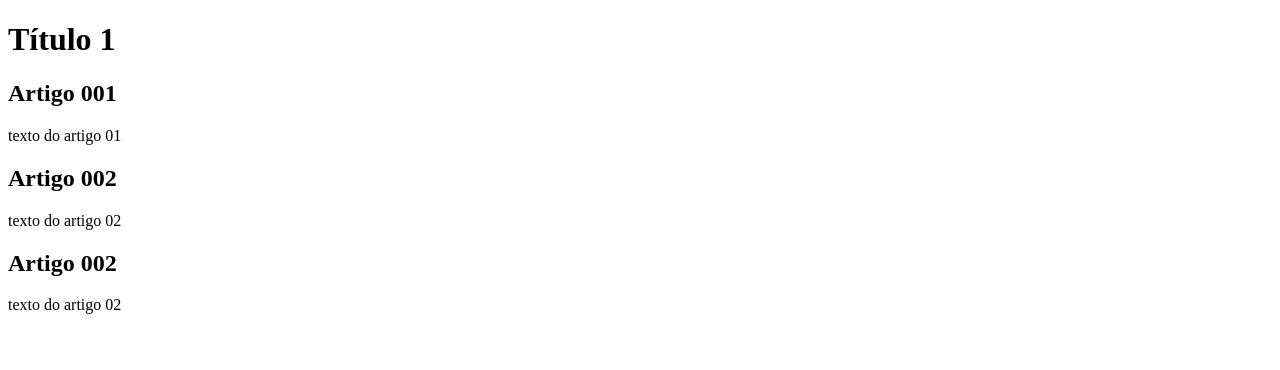
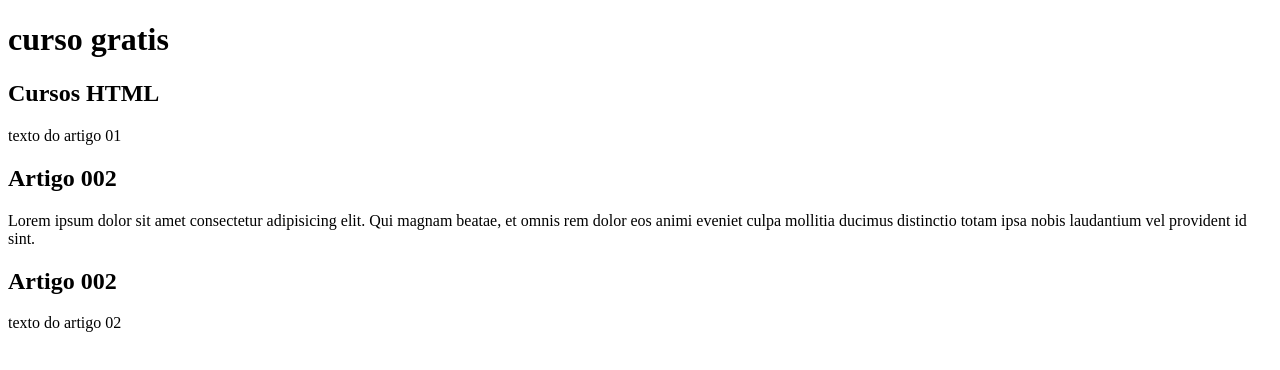
Before and after one commit to ThiagoNPuppo/projeto-site-curso-git, a plain HTML site: page index.html in a window 1280 px wide. Drawn offline with Linux system fonts and the light colour scheme.

Commit message:
inicio do conteudo

```diff
--- a/index.html
+++ b/index.html
@@ -8,15 +8,15 @@
 <body>
     <main>
         <header>
-            <h1>Título 1</h1>
+            <h1>curso gratis</h1>
         </header>
         <article>
-            <h2>Artigo 001</h2>
+            <h2>Cursos HTML</h2>
             <p>texto do artigo 01</p>
         </article>
         <article>
             <h2>Artigo 002</h2>
-            <p>texto do artigo 02</p>
+            <p>Lorem ipsum dolor sit amet consectetur adipisicing elit. Qui magnam beatae, et omnis rem dolor eos animi eveniet culpa mollitia ducimus distinctio totam ipsa nobis laudantium vel provident id sint.</p>
         </article>
         <article>
             <h2>Artigo 002</h2>
```
